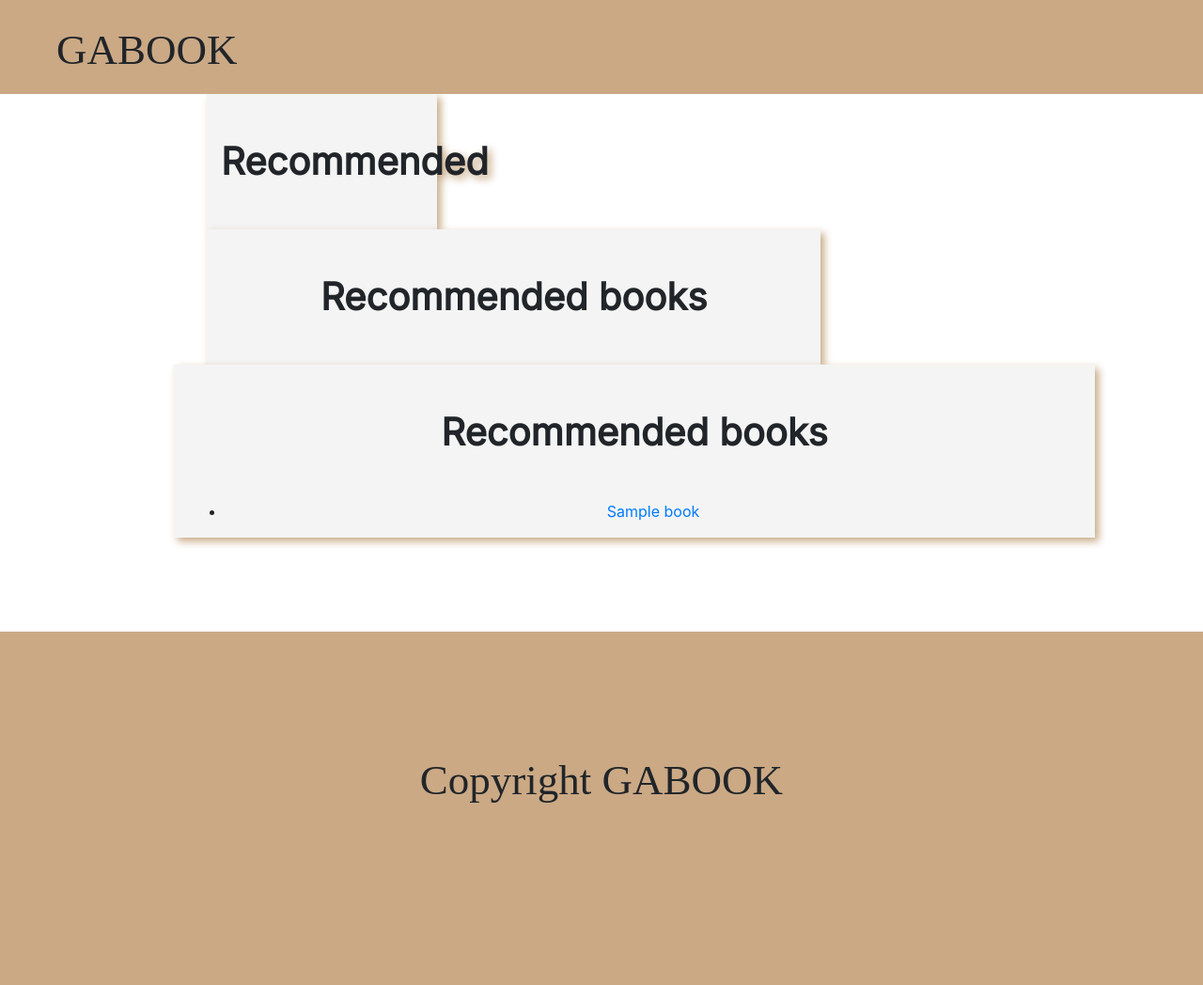
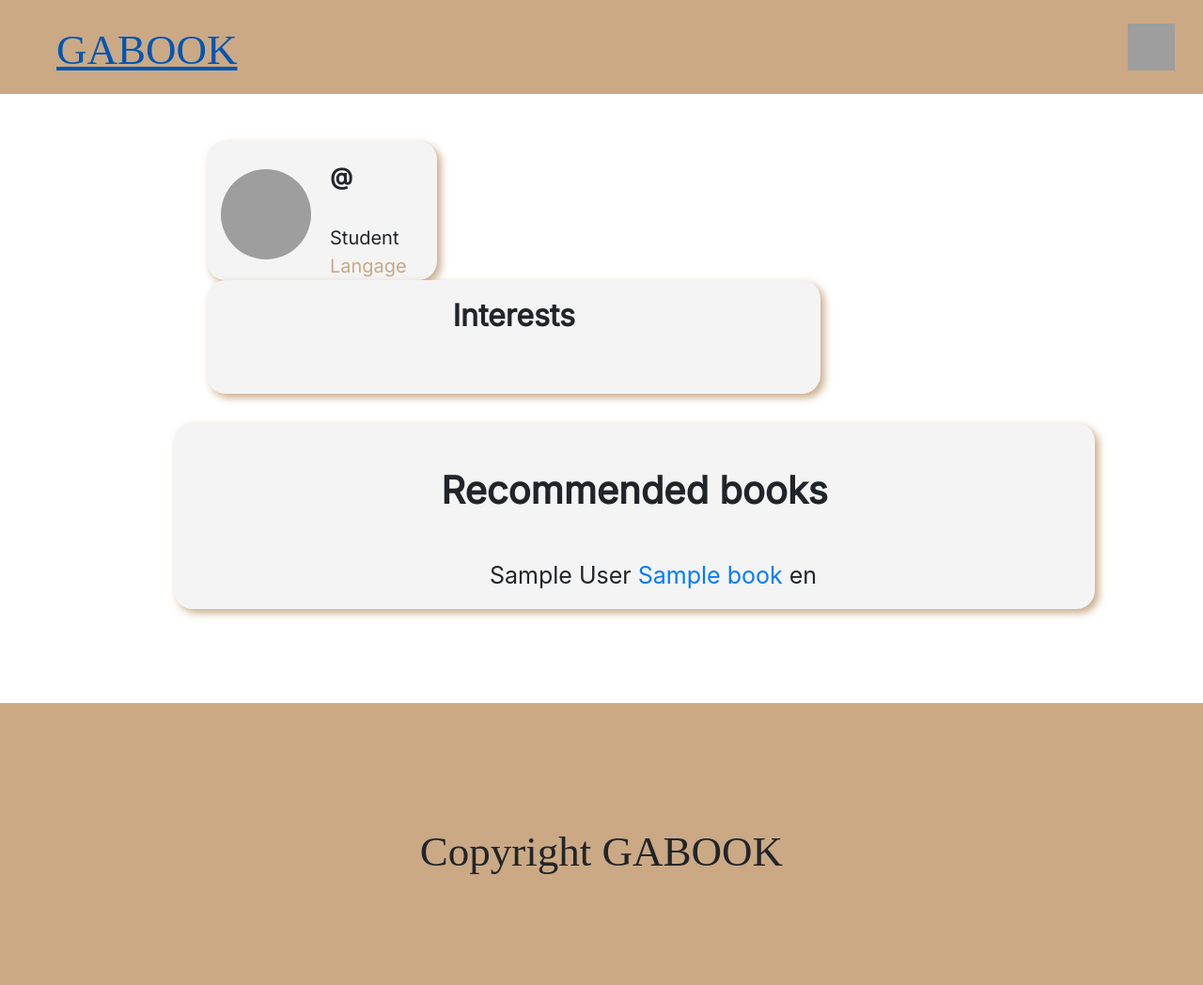
Before and after one commit to pouletfrites59/Gabook, a Node server app: template views/books.hbs in a window 1280 px wide. Shown: the whole page at 94% size. Before the commit the page ends 854 px from the top, so only its background shows below. Run offline with Node 20, Linux system fonts and the light colour scheme; the template is opened without the code that fills it: most values are stand-ins (such as "Sample title", 1, 10 or a date in 2020); some libraries are stand-ins or nearby versions; some web fonts are replaced; grey boxes are pictures that could not be loaded.

Commit message:
Add end of the project with commentary and wikidata Request

```diff
--- a/app.js
+++ b/app.js
@@ -1,60 +1,93 @@
 import express from "express"
-import { engine } from "express-handlebars"
+import handlebars from "express-handlebars"
 import fs from 'fs'
 import $rdf from 'rdflib'
 import ParsingClient from "sparql-http-client/ParsingClient.js"
 
 var books = []
+var users = []
 
-//GET ALL literaryGenre
-//https://dbpedia.org/sparql?default-graph-uri=http%3A%2F%2Fdbpedia.org&query=select+distinct+%3Fgenre+where+%7B%0D%0A++%5B%5D+dbo%3AliteraryGenre+%3Fgenre%0D%0A%7D&format=text%2Fhtml&timeout=30000&signal_void=on&signal_unconnected=on
-
-const stringQuery = `
-	SELECT * WHERE {
-		?book a dbo:Book .
-		?book dbo:author ?author .
-		?book dbo:literaryGenre dbr:Romantic_comedy .
-		?book dbp:language "French"@en .
-
-		?book rdfs:label ?title.
- 		FILTER(LANGMATCHES(LANG(?title), 'en'))
-
-		?book rdfs:comment ?description.
- 		FILTER(LANGMATCHES(LANG(?description), 'en'))
-	}
-`
-
+//initialization of the web applciation
 const client = new ParsingClient({
 	endpointUrl: 'https://dbpedia.org/sparql'
+})
+const clientWikidata = new ParsingClient({
+	endpointUrl: 'https://query.wikidata.org/sparql'
 })
 
 const app = express()
 
-app.engine('hbs', engine({defaultLayout: "main.hbs"}))
+app.engine('hbs', handlebars.engine({defaultLayout: "main.hbs"}))
 app.set("view engine", "hbs");
 app.use(express.static("images"));
 
+//route for css file
 app.get("/layout.css", function(request, response) {
 	response.sendFile("layout.css", {root: "."})
 })
 
-app.get("/book/:id", function(request, response) {
+//route for book details page
+app.get("/book/:id", async function(request, response) {
 	const id = request.params.id
+	const book = books.find(b => b.id == id)
+	let picture = "/book_1.jpg"
 
-	const book = books.find(b => b.id == id)
+	//get pictures of the book thanks to wikidata
+	const query = `
+	PREFIX wdt: <http://www.wikidata.org/prop/direct/>
+
+	SELECT ?item ?picture
+	WHERE
+	{
+		?item rdfs:label "${book.title}"@en;
+				wdt:P18 ?picture.
+	} LIMIT 1
+	`
+
+	await clientWikidata.query.select(query).then(rows => {
+		rows.forEach(row => {
+			picture = row.picture.value
+		})
+	})
+
 	const model = {
-		book: book
+		book: book,
+		picture: picture,
 	}
 	response.render("book.hbs", model);
 })
 
-app.get("/books", async function(request, response) {
+
+//route for recommended list of books
+app.get("/books/:user_id", async function(request, response) {
+	const id = request.params.user_id
+	const picture_id = id.slice(0, -1) + (parseInt(id.substring(5)) - 1)
+	const user = await users.find(u => u.id == id)
+	books = []
+
+	//preparation of langs and genre for the query
+	var lang = "("
+	user.lang.forEach(element => {
+		lang = lang + "\'" + element + "\'@en,"
+	});
+	lang = lang.slice(0, -1) + ')'
+
+	var genre = "("
+	user.genre.forEach(element => {
+		genre = genre + "dbr:" + element.replace(" ", "_") + ","
+	});
+	genre = genre.slice(0, -1) + ')'
+
+	//SPARQL query to get list of recommended books on dbpedia
 	const query = `
 		SELECT * WHERE {
 			?book a dbo:Book .
 			?book dbo:author ?author .
-			?book dbo:literaryGenre dbr:Fantasy_literature .
-			?book dbp:language "English"@en .
+			?book dbo:literaryGenre ?genre .
+			FILTER ( ?genre IN` + genre + `)
+
+			?book dbp:language ?lang .
+			FILTER ( ?lang IN` + lang + `)
 			?book dbp:pubDate ?date .
 
 			?book rdfs:label ?title.
@@ -64,7 +97,6 @@
 			FILTER(LANGMATCHES(LANG(?description), 'en'))
 		}
 	`
-
 	await client.query.select(query).then(rows => {
 		rows.forEach(row => {
 			books.push({
@@ -72,28 +104,63 @@
 				title: row.title.value,
 				date: row.date.value,
 				description: row.description.value,
-				author: row.author.value,
-				lang: "English",
+				author: row.author.value.substring(28),
+				lang: row.lang.value,
+				genre: row.genre.value
 			})
 		})
-
 	}).catch(error => {
 		console.log(error)
 	})
 	const model = {
-		books: books
+		books: books,
+		picture: picture_id,
+		user: user
 	}
 	response.render("books.hbs", model)
 })
 
 app.get("/", function(request, response) {
-	response.render("start.hbs")
+	response.render("home.hbs")
 })
 
+//route for display users profiles
 app.get("/user_profiles", function(request, response) {
-	//NEED REED .ttl
+	//prepare informations for reading profiles
+	var data=fs.readFileSync('users/user_profiles.rdf').toString();
+	var store=$rdf.graph();
+	var contentType='application/rdf+xml';
+	var baseURI="http://example.com/demo";
+	users = []
 
-	response.render("user_profiles.hbs")
+	var FOAF = $rdf.Namespace("http://xmlns.com/foaf/0.1/")
+	var SCHEMA = $rdf.Namespace("http://schema.org/")
+
+	$rdf.parse(data,store,baseURI,contentType);
+
+	//read file and store profiles in a array
+	for (let i = 0; i < 6; i++) {
+		const user = store.sym(baseURI + '#user_' + (i + 1));
+		users.push({
+			id: "user_" + (i + 1),
+			name: store.any(user, FOAF("name")).value,
+			nick: store.any(user, FOAF("nick")).value,
+			gender: store.any(user, FOAF("gender")).value,
+			birthDate: store.any(user, SCHEMA("birthDate")).value,
+			lang: store.any(user, SCHEMA("knowsLanguages")).value.split(","),
+			genre: store.any(user, FOAF("interest")).value.split(",")
+		})
+	}
+	const model = {
+		users: users
+	}
+
+	var hbs = handlebars.create({});
+	hbs.handlebars.registerHelper('isEven', function (value) {
+		const nb = parseInt(value.substr(-1))
+		return (nb%2) == 0;
+	});
+	response.render("user_profiles.hbs", model)
 })
 
-app.listen("8080")
+app.listen("3000")
--- a/layout.css
+++ b/layout.css
@@ -31,8 +31,10 @@
 }
 
 
-header p {
+.gabook_home {
 	margin: 0;
+	text-decoration: none;
+	color: black;
 	padding-left: 60px;
 	padding-top: 20px;
 	font-size: 45px;
@@ -41,11 +43,10 @@
 
 header img {
 	width: 50px;
-	height: 50px;
+	height: 75px;
 	padding-top: 25px;
-	padding-right: 60px;
 	position: absolute;
-	right: 0;
+	right: 30px;
 }
 
 .book_row {
@@ -53,12 +54,40 @@
 	margin-right: 350px !important;
 }
 
-.interests {
-	background-color: #F4F4F4;
-	filter: drop-shadow(4px 4px 4px #C8A985);
+.row_recommended_books {
+	height: 200px;
+	margin-top: 50px;
+	margin-bottom: 100px;
+}
+
+.profile_police {
+	font-size: 20px;
+	font-family: "Inter";
+	font-weight: 300;
+}
+
+.yellow {
+	color: #C8A985;
+}
+
+.interest {
+	text-align: center;
+	font-size: 25px;
+}
+
+.row_recommended_books h1 {
+	padding-top: 20px !important;
+	font-size: 32px;
+    text-align: center;
+    font-weight: 700;
+    line-height: 1.1em;
+    font-family: "Inter";
+    max-width: 1200px;
+    margin: 0 auto;
 }
 
 .recommended_books {
+	border-radius: 20px;
 	margin-left: 70px;
 	background-color: #F4F4F4;
 	filter: drop-shadow(4px 4px 4px #C8A985);
@@ -74,6 +103,20 @@
 	font-family: "Inter";
 	display: inline-flex;
 	width: 400px;
+}
+
+.name {
+	font-size: 25px;
+	font-family: "Inter";
+	font-weight: bold;
+}
+
+.profile_books {
+	border-radius: 20px;
+	display: inline-flex;
+	margin-left: 70px;
+	background-color: #F4F4F4;
+	filter: drop-shadow(4px 4px 4px #C8A985);
 }
 
 .background {
@@ -147,6 +190,15 @@
 	height: 96px;
 }
 
+.profile_padding {
+	margin-top: 30px;
+}
+
 .profile_name {
+	padding-top: 20px;
 	padding-left: 20px;
 }
+
+.profile_name_users {
+	padding-left: 20px;
+}
--- a/views/books.hbs
+++ b/views/books.hbs
@@ -1,14 +1,11 @@
-<div class="row">
-	<div class="col-sm-3 recommended_books">
-		<h1>Recommended</h1>
-		{{!-- <a href="/books" class="recommended_books">
-			<img src="book_3.jpg" alt="profile_picture" class="profile_picture">
-			<span class="profile_name">Alexandre Antoniutti @antoniutti <br/>Male 21</span>
-
-		</a> --}}
+<div class="row row_recommended_books">
+	<div class="col-sm-3 profile_books">
+		<img src="/profiles_picture/{{picture}}.jpg" class="profile_picture profile_padding">
+		<span class="profile_name profile_police"><span class="name">{{user.name}} @{{user.nick}}</span></br>{{user.gender}} {{user.birthDate}} <br/>Student</br><span class="yellow">Langage</span></br>{{user.lang}}</span>
 	</div>
-	<div class="col-sm-8 recommended_books interests">
-		<h1>Recommended books</h1>
+	<div class="col-sm-8 recommended_books">
+		<h1>Interests</h1>
+		<p class="interest">{{user.genre}}</p>
 	</div>
 </div>
 <div class="row align-items-center justify-content-center">
@@ -16,7 +13,7 @@
 		<h1>Recommended books</h1>
 		<ul>
 			{{#each books}}
-				<li><a href="/book/{{id}}">{{title}}</a></li>
+				<p class="interest">{{author}} <a href="/book/{{id}}">{{title}}</a> {{lang}}</p>
 			{{/each}}
 		</ul>
 	</div>
--- a/views/layouts/main.hbs
+++ b/views/layouts/main.hbs
@@ -4,7 +4,7 @@
 	<meta charset="UTF-8">
 	<meta http-equiv="X-UA-Compatible" content="IE=edge">
 	<meta name="viewport" content="width=device-width, initial-scale=1.0">
-	<title>Gameverse</title>
+	<title>Gabook</title>
 	<link rel="stylesheet" type="text/css" href="//fonts.googleapis.com/css?family=Atomic+Age" />
 	<link href='https://fonts.googleapis.com/css?family=Inter' rel='stylesheet' type="text/css">
 	<link rel="stylesheet" href="https://maxcdn.bootstrapcdn.com/bootstrap/4.5.0/css/bootstrap.min.css">
@@ -14,8 +14,8 @@
 </head>
 <body>
 	<header>
-		<p>GABOOK</p>
-		<img src="logo_profile.png" alt="profile">
+		<a class="gabook_home" href="/">GABOOK</a>
+		<a href="/user_profiles"><img src="/logo_profile.png" alt="profile"></a>
 	</header>
 	<main>
 		{{{body}}}
```
Also changed, not shown: views/book.hbs (+7 -6 lines), views/home.hbs (renamed from views/start.hbs, +4 -4 lines), views/user_profiles.hbs (+12 -44 lines), README.md, images/book_2.webp (deleted), images/book_4.png (deleted), images/profiles_picture/user_0.jpg (added), images/profiles_picture/user_1.jpg (added), images/profiles_picture/user_2.jpg (added), images/profiles_picture/user_3.jpg (added), images/profiles_picture/user_4.jpg (added), images/profiles_picture/user_5.jpg (added), 1 other file.
